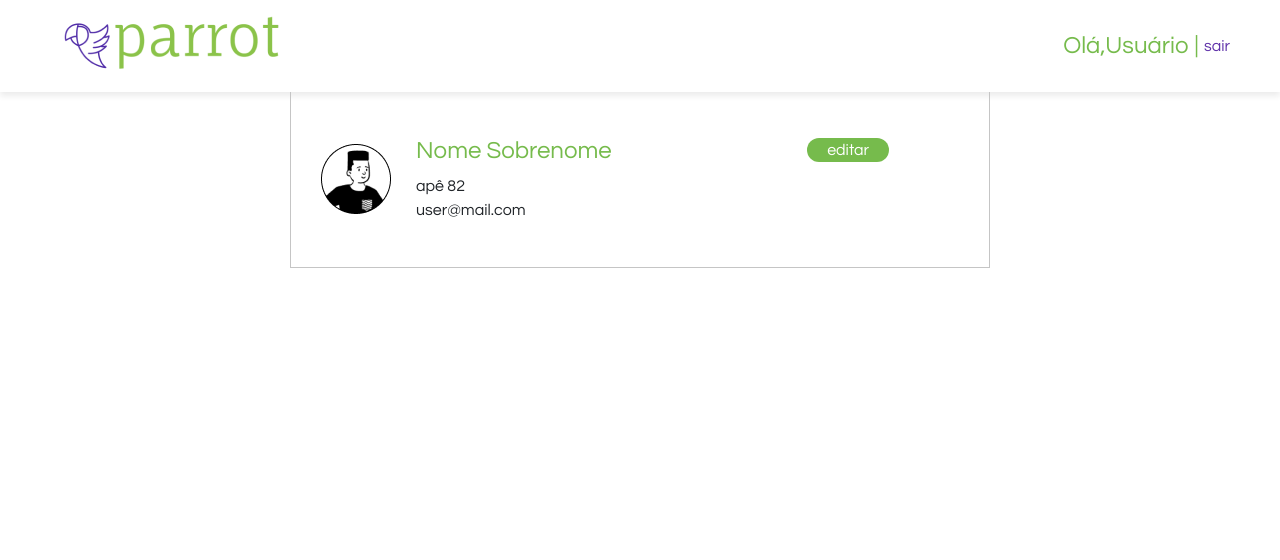
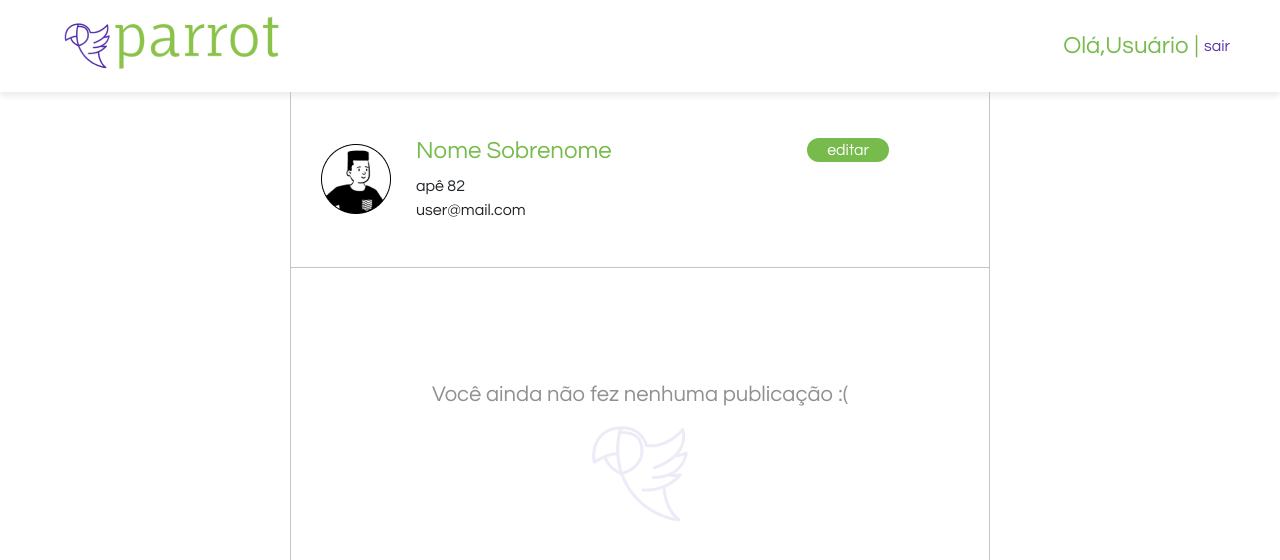
Before and after one commit to brunavabs/Parrot, a React (Vite) app in the folder FRONTEND/: page / in a window 1280 px wide. Shown: the top 560 px of the page. Built offline with nearby package versions, Linux system fonts and the light colour scheme; the HTML template or start-up script is replaced by a standard one.

Commit message:
adicionando componente feedpessoal

```diff
--- a/FRONTEND/src/App.jsx
+++ b/FRONTEND/src/App.jsx
@@ -5,6 +5,7 @@ import Login from './Components/Login'
 import Cadastro from './Components/Cadastro'
 import Header from './Components/Header'
 import UserInfo from './Components/UserInfo'
+import FeedPessoal from './Components/FeedPessoal'
 
 function App() {
 
@@ -12,6 +13,7 @@ function App() {
     <div>
       <Header/>
       <UserInfo/>
+      <FeedPessoal/>
     </div>
   )
 }
--- /dev/null
+++ b/FRONTEND/src/Components/FeedPessoal/index.jsx
@@ -0,0 +1,16 @@
+import React from 'react';
+import EmptyIcon from '../../assets/imagens/icone.png'
+import * as S from './styled';
+import { Link } from 'react-router-dom';
+
+
+function FeedPessoal(){
+    return(
+        <S.Container>
+            <S.EmptyText>Você ainda não fez nenhuma publicação :(</S.EmptyText>
+            <S.EmptyIcon src={EmptyIcon}></S.EmptyIcon>
+        </S.Container>
+    )
+}
+
+export default FeedPessoal;
--- /dev/null
+++ b/FRONTEND/src/Components/FeedPessoal/styled.js
@@ -0,0 +1,28 @@
+import styled from 'styled-components'
+import { Link } from 'react-router-dom';
+
+
+export const Container = styled.div`
+  @import url('https://fonts.googleapis.com/css2?family=Questrial&display=swap');
+  font-family: 'Questrial', sans-serif;
+  box-sizing: border-box;
+  border-width: 0px 1px 1px 1px;
+  border-style: solid;
+  border-color: #C5C5C5;
+  max-width: 700px;
+  margin: 0 auto;
+  display: flex;
+  flex-direction: column;
+  align-items: center;
+  height: 100vh;
+`
+export const EmptyIcon = styled.img`
+width: 126px;
+height: 126px;
+`
+
+export const EmptyText = styled.span`
+font-size: 22px;
+color: #909090;
+margin-top: 110px;
+`
```
Also changed, not shown: FRONTEND/src/assets/Imagens/icone.png (added).
